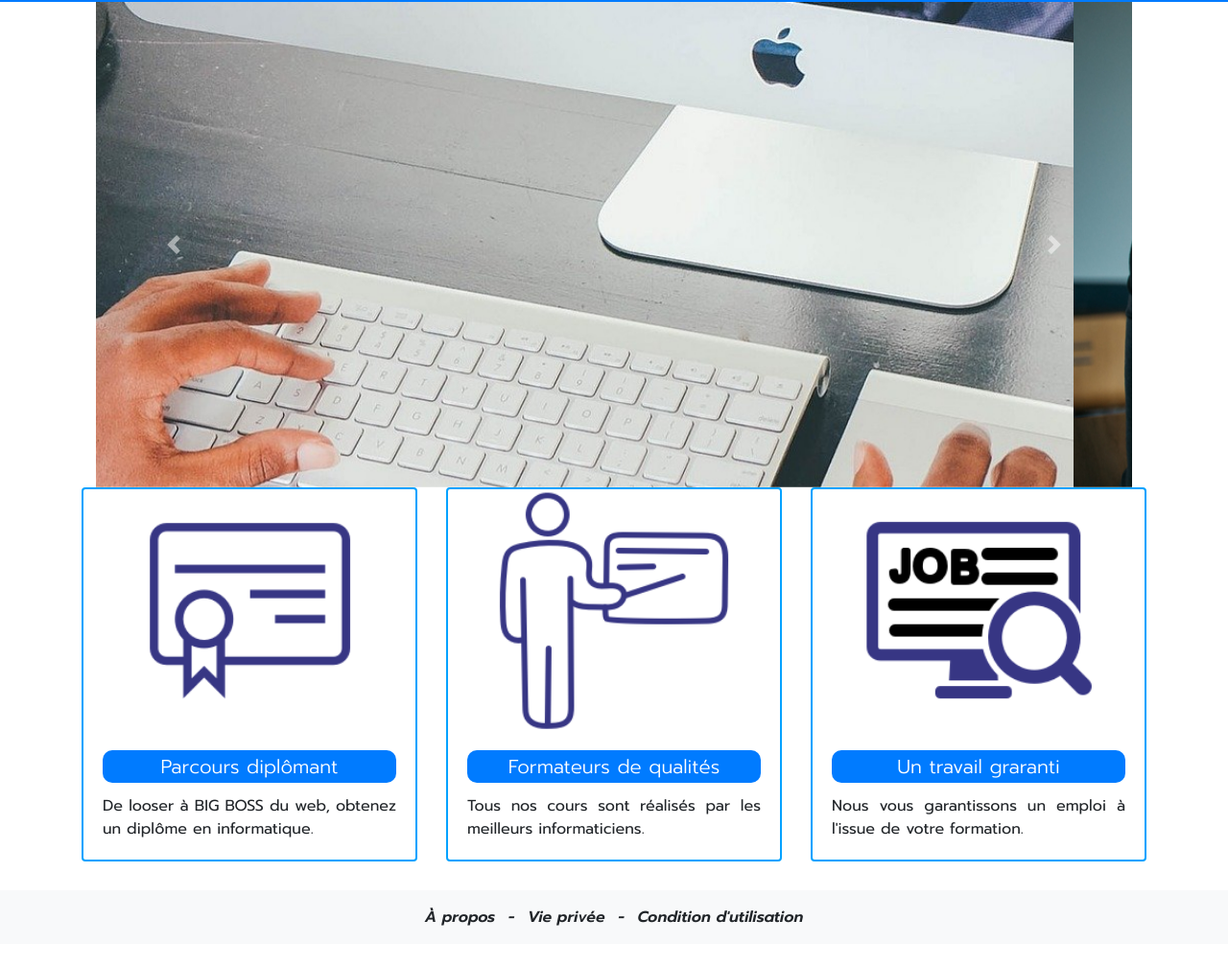
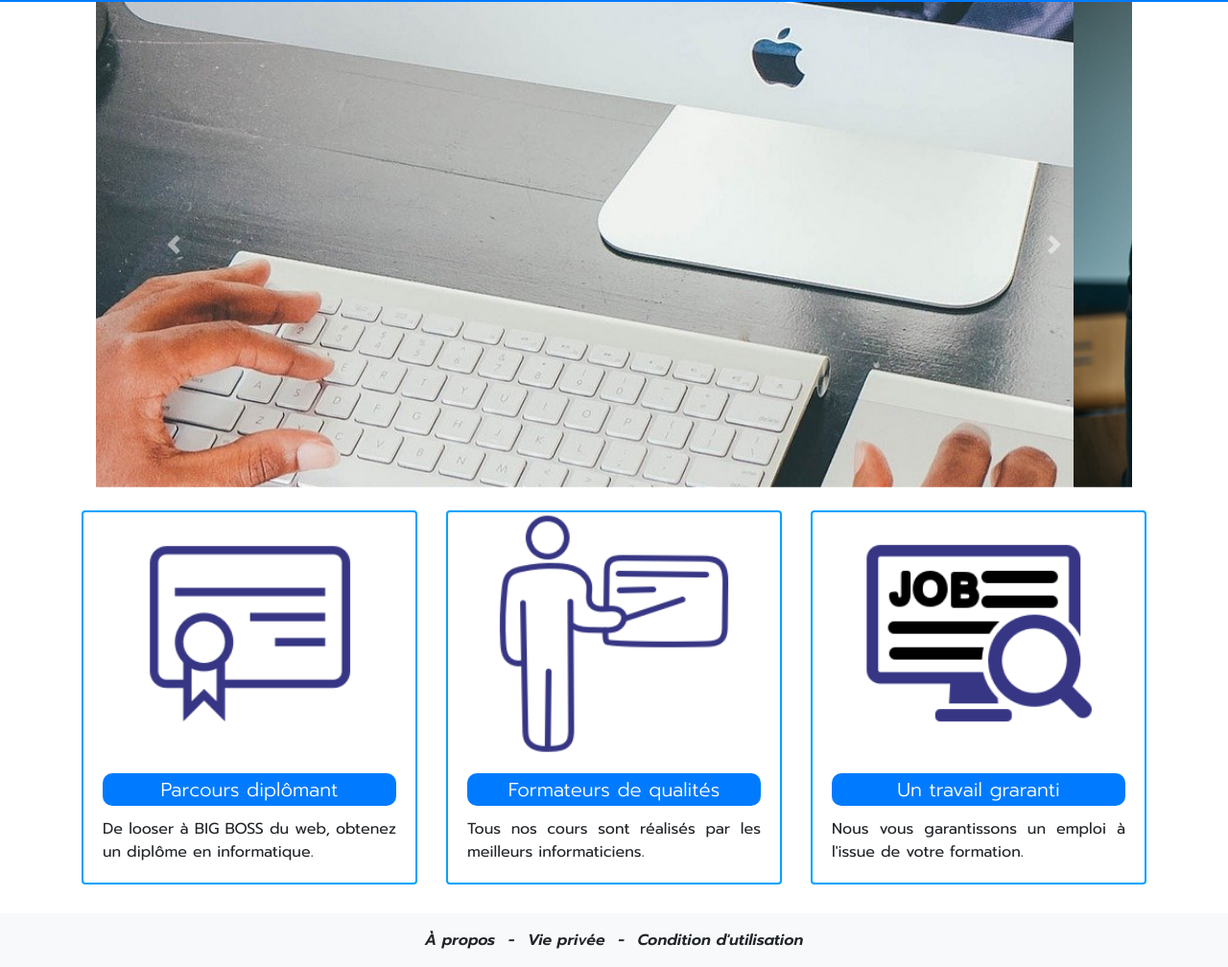
Before and after one commit to Anthonoir576/Projet-01_OpenClassRooms-BOOTSTRAP, a website: page index.html in a window 1280 px wide. Shown: the part 54-1062 px from the top of the page at 96% size. Before the commit the page ends 1038 px from the top, so only its background shows below. Drawn offline with nearby package versions, Linux system fonts and the light colour scheme.

```diff
--- a/index.html
+++ b/index.html
@@ -81,7 +81,7 @@
             </div>
 
             <!-- CARD main -->
-            <div title="card" class="row">
+            <div title="card" class="row mt-4">
                 <div class="col-12 col-md-4 col-lg-4">
                     <div class="card">
                         <img class="card-img-top" src="img/icon1.png" alt="icon diplome" />
```
